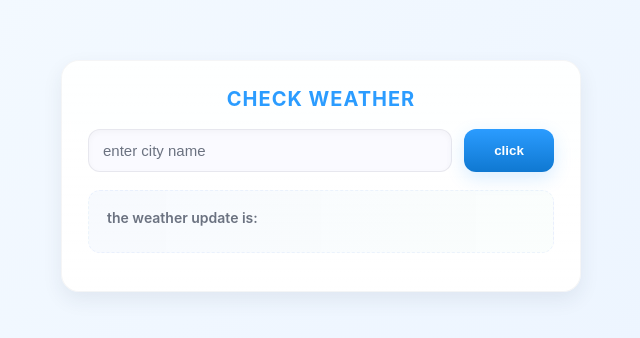
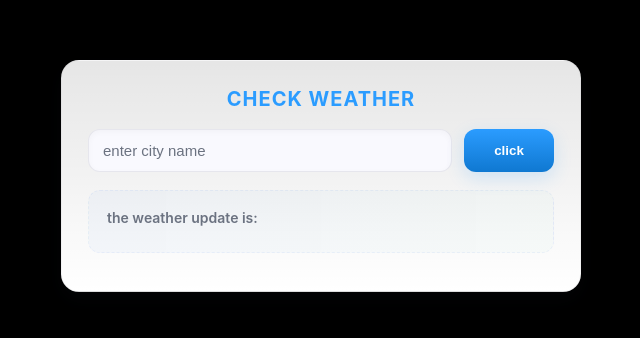
Before and after one commit to Manjumu7/weatherProject, a plain HTML site: page index.html in a window 1280 px wide. Shown: the part 224-562 px from the top of the page, without its empty margins (319-959 px from the left). Drawn offline with Linux system fonts and the light colour scheme.

Commit message:
change bg color to black

```diff
--- a/style.css
+++ b/style.css
@@ -26,7 +26,7 @@ body {
   min-height: 100vh;
   display: grid;
   place-items: center;
-  background: linear-gradient(135deg, var(--bg1), var(--bg2));
+  background: #000;
   padding: 32px;
   color: #0f172a;
 }
```
